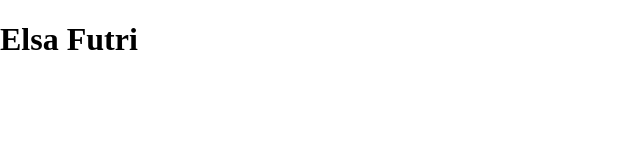
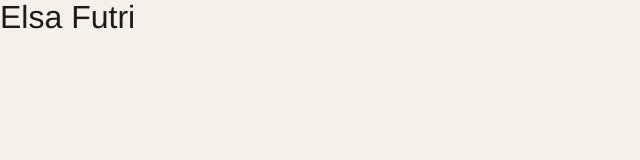
Before and after one commit to Elfend11/elsa-futri-portofolio, a website built with Vite: page index.html in a window 1280 px wide. Shown: the whole page, without its empty margins (0-640 px from the left). Built offline with nearby package versions, Linux system fonts and the light colour scheme.

Commit message:
Build global design fondation

```diff
--- a/src/style.css
+++ b/src/style.css
@@ -1,3 +1,50 @@
+:root {
+  --paper: #f4f1eb;
+  --surface: #ebe6dd;
+  --ink: #1c1b1a;
+  --muted: #6f6a63;
+  --line: #d8d1c7;
+  --accent: #8b6f5a;
+
+  font-family: "Helvetica Neue", Arial, sans-serif;
+}
+
 body {
   margin: 0;
+  min-width: 320px;
+  min-height: 100vh;
+  background: var(--paper);
+  color: var(--ink);
 }
+
+*{
+  box-sizing: border-box;
+}
+
+h1,
+h2,
+h3,
+p {
+  margin: 0;
+}
+
+h1,
+h2,
+h3 {
+  font-weight: 400;
+  line-height: 1.1;
+}
+
+p {
+  line-height: 1.6;
+}
+
+a {
+  color: inherit;
+  text-decoration: none;
+}
+
+img {
+  max-width: 100%;
+  display: black;
+}
```
